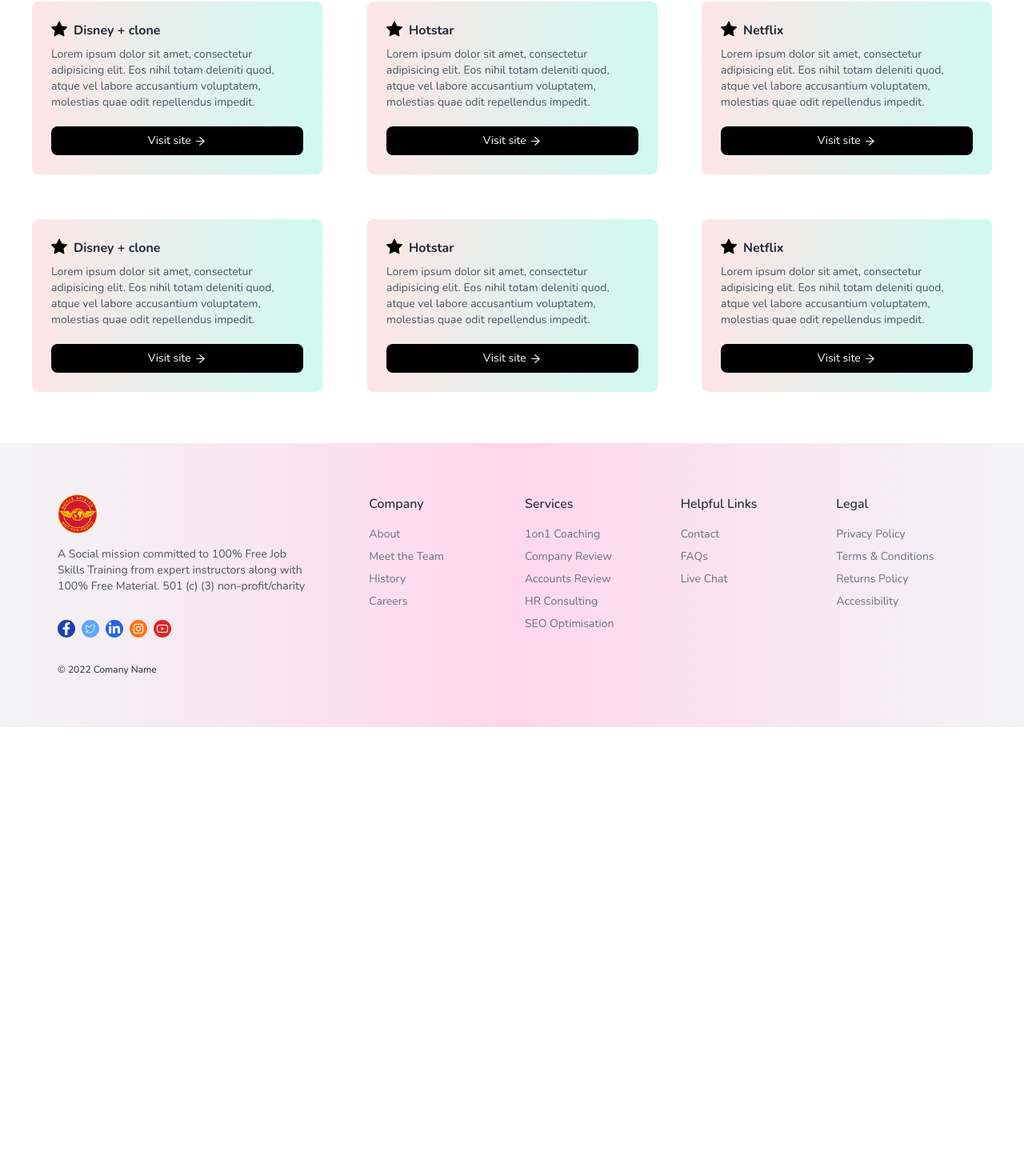
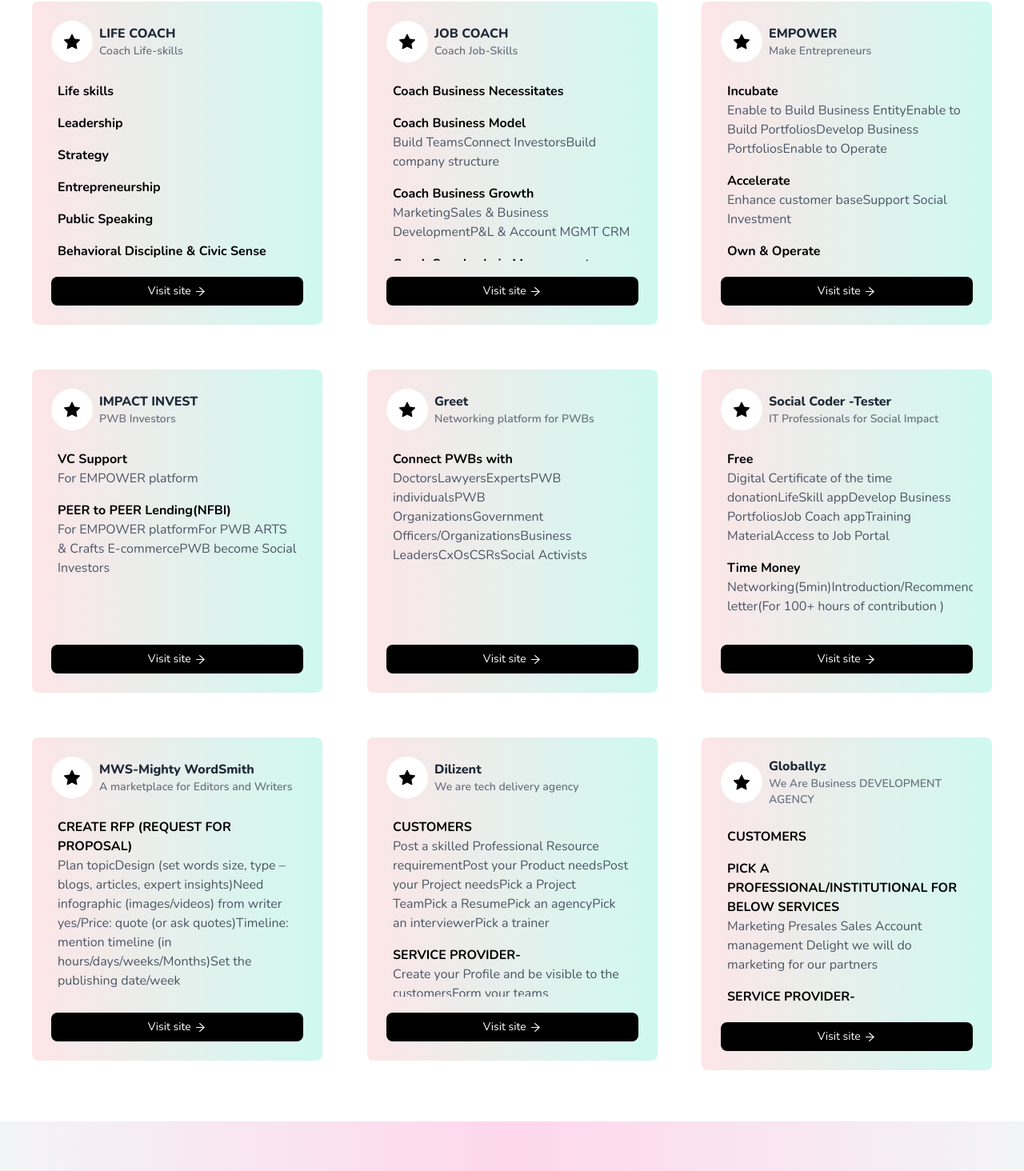
Before and after one commit to Nayanchandrakar/Noble-Spiritz, a Next.js app: page /Platform in a window 1280 px wide. Shown: the part 619-2083 px from the top of the page at 80% size. Before the commit the page ends 1528 px from the top, so only its background shows below. Built offline with nearby package versions, Linux system fonts and the light colour scheme.

Commit message:
digital platform page updated

```diff
--- a/app/Platform/page.jsx
+++ b/app/Platform/page.jsx
@@ -8,15 +8,22 @@
 import MotionWrapper from '@app/Hoc/MotionWrapper'
 import {BsFillStarFill} from 'react-icons/bs'
 import Image from 'next/image'
+import {PlatformContent} from '@constants/platform.js'
 
-const TiltComponent = ({index,heading,paragraph,href}) => {
+const TiltComponent = ({Heading, SubHeading,Content,index}) => {
+
+    let delay = index * 0.5
+
+    console.log(delay)
+
+    // variants={fadeIn("down", "spring", delay, 0.75)}
+
     return(
         <>
-          <motion.div variants={fadeIn("down", "spring", index * 0.5, 0.75)}>
+          <motion.div >
             <Tilt
-                key={`mainkey234${index}`}
                 perspective={500}
-                className="flex justify-center items-center  flex-col overflow-hidden parallax-effect  "
+                className="flex justify-center items-center flex-col overflow-hidden parallax-effect  "
             >
                 <div
                     options={{
@@ -26,39 +33,79 @@
                     }}
                     className="w-full
                     rounded-lg
-                    h-fit
                     flex
                     bg-rose-green
                     flex-col
                     gap-2
-                    p-6"
+                    p-6
+                    h-fit
+                    "
                 >
 
             <span
               className='
               text-gray-800
-              font-bold
+              font-extrabold
               text-left
               flex
+              items-center
               flex-row
               gap-2
           '>
+            <span className="w-fit h-fit bg-white rounded-full p-4">
                 <BsFillStarFill
                     size={20}
                     color='black'
                 />
-               {heading}
             </span>
+
+               <span className=''>
+                {Heading}
                 <p
                     className="
                     text-sm
-                  text-gray-600
-                  text-left
+                        text-gray-500
+                        font-semibold
                         ">
-                  {paragraph}
+                    {SubHeading}
                 </p>
+               </span>
+          </span>
+
+
+
+
+              <div className="overflow-auto h-[15rem] p-2 remove_scrollbar">
+
+                                 {Content && Content?.map(para =>{
+                                     return(
+                                    <div
+                                        className="
+                                            flex
+                                            flex-col
+                                            gap-0
+                                            py-2
+                                        "
+                                    >
+                                    <span
+                                        className="
+                                           text-base
+                                           font-bold
+                                           text-black
+
+                                       ">
+                                           {para?.heading}
+                                    </span>
+                                    <p className="text-gray-600 text-base">
+                                    {para?.para  || null}
+                                 </p>
+                                 </div>)
+                                 })}
+                            </div>
+
+
           <Link
-          href={href}
+          href={'/'}
           className='
               bg-black
               p-2
@@ -80,6 +127,7 @@
               color='white'
           />
         </Link>
+
                 </div>
             </Tilt>
         </motion.div>
@@ -90,14 +138,7 @@
 
 const Platform = () => {
 
-    const platformContent = [
-        { heading:'Disney + clone' , paragraph:'Lorem ipsum dolor sit amet, consectetur adipisicing elit. Eos nihil totam deleniti quod, atque vel labore accusantium voluptatem, molestias quae odit repellendus impedit.' , href:'/' },
-        { heading:'Hotstar' , paragraph:'Lorem ipsum dolor sit amet, consectetur adipisicing elit. Eos nihil totam deleniti quod, atque vel labore accusantium voluptatem, molestias quae odit repellendus impedit.' , href:'/' },
-        { heading:'Netflix' , paragraph:'Lorem ipsum dolor sit amet, consectetur adipisicing elit. Eos nihil totam deleniti quod, atque vel labore accusantium voluptatem, molestias quae odit repellendus impedit.' , href:'/' },
-        { heading:'Disney + clone' , paragraph:'Lorem ipsum dolor sit amet, consectetur adipisicing elit. Eos nihil totam deleniti quod, atque vel labore accusantium voluptatem, molestias quae odit repellendus impedit.' , href:'/' },
-        { heading:'Hotstar' , paragraph:'Lorem ipsum dolor sit amet, consectetur adipisicing elit. Eos nihil totam deleniti quod, atque vel labore accusantium voluptatem, molestias quae odit repellendus impedit.' , href:'/' },
-        { heading:'Netflix' , paragraph:'Lorem ipsum dolor sit amet, consectetur adipisicing elit. Eos nihil totam deleniti quod, atque vel labore accusantium voluptatem, molestias quae odit repellendus impedit.' , href:'/' },
-    ]
+
 
     return(
         <section
@@ -156,11 +197,11 @@
             gap-14
             my-16
             ">
-                {platformContent?.map((elem,index) => {
+                {PlatformContent?.map((elem,index) => {
                     return(
                         <TiltComponent
                             {...elem}
-                            key={`temp${index}`}
+                            key={elem?.id}
                             index={index}
                         />
                     )
--- /dev/null
+++ b/constants/platform.js
@@ -0,0 +1,204 @@
+export const PlatformContent = [
+    {
+        id:32424,
+        Heading:'LIFE COACH',
+        SubHeading:'Coach Life-skills',
+        Content:[
+            {id:546456,heading:'Life skills',para:null},
+            {id:7456456,heading:'Leadership',para:null},
+            {id:345636,heading:'Strategy',para:null},
+            {id:45674563,heading:'Entrepreneurship',para:null},
+            {id:7457457,heading:'Public Speaking',para:null},
+            {id:252357,heading:'Behavioral Discipline & Civic Sense',para:null},
+            {id:4745747,heading:'E-commerce for PWB products',para:null},
+        ]
+    },
+    {
+        id:2345235,
+        Heading:'JOB COACH',
+        SubHeading:'Coach Job-Skills',
+        Content:[
+            {id:3456345,heading:'Coach Business Necessitates',para:null},
+            {id:346346345,heading:'Coach Business Model',para:['Build Teams' , 'Connect Investors' ,'Build company structure']},
+            {id:46574567,heading:'Coach Business Growth',para:[' Marketing' , 'Sales & Business Development', 'P&L & Account MGMT CRM']},
+            {id:563456,heading:'Coach Supply chain Management',para:['Supplier Management', 'Services Development (SRM)', 'Quality Management']},
+            {id:73456,heading:'COACH ARTS & Crafts',para:null}
+        ]
+    },
+    {
+        id:3463463,
+        Heading:'EMPOWER',
+        SubHeading:'Make Entrepreneurs',
+        Content:[
+            {id:34634634,heading:'Incubate',para:[
+                'Enable to Build Business Entity',
+                'Enable to Build Portfolios',
+                'Develop Business Portfolios',
+                'Enable to Operate',
+            ]},
+            {id:2342535,heading:'Accelerate',para:[
+                'Enhance customer base',
+                'Support Social Investment',
+            ]},
+            {id:234234234,heading:'Own & Operate',para:[
+                'Transition to Independent Ownership',
+                'Support Independent Owner operations'
+            ]}
+        ]
+    },
+    {
+        id:7349257,
+        Heading:'IMPACT INVEST',
+        SubHeading:'PWB Investors',
+        Content:[
+            {id:345345345,heading:'VC Support',para:[
+                'For EMPOWER platform',
+            ]},
+            {id:3242424,heading:'PEER to PEER Lending(NFBI)',para:[
+                'For EMPOWER platform',
+                'For PWB ARTS & Crafts E-commerce',
+                'PWB become Social Investors'
+            ]},
+        ]
+    },
+    {
+        id:3453453,
+        Heading:'Greet',
+        SubHeading:'Networking platform for PWBs',
+        Content:[
+            {id:34234,heading:'Connect PWBs with',para:[
+                'Doctors',
+                'Lawyers',
+                'Experts',
+                'PWB individuals',
+                'PWB Organizations',
+                'Government Officers/Organizations',
+                'Business Leaders',
+                'CxOs',
+                'CSRs',
+                'Social Activists',
+            ]}
+        ]
+    },
+    {
+        id:789475,
+        Heading:'Social Coder -Tester',
+        SubHeading:'IT Professionals for Social Impact',
+        Content:[
+            {id:6345345,heading:'Free',para:[
+                'Digital Certificate of the time donation',
+                'LifeSkill app',
+                'Develop Business Portfolios',
+                'Job Coach app',
+                'Training Material',
+                'Access to Job Portal',
+            ]},
+            {id:4353453,heading:'Time Money',para:[
+                'Networking(5min)',
+                'Introduction/Recommendation(10min)',
+                'Experience letter(For 100+ hours of contribution )',
+            ]},
+            {id:346346,heading:'Money',para:[
+               ' Vouchers/Gifts($5 worth = 60min)',
+               ' Money payment($5/hour)',
+            ]},
+            {id:790795,heading:'Fees applicable',para:[
+                'Connecting with Trainer(5min per trainer and Trainer fee applicable)',
+                'Connect with Interviewer(10min per interviewer job/mock) (Interviewer fee applicable)',
+            ]}
+        ]
+    },
+    {
+        id:684648453,
+        Heading:'MWS-Mighty WordSmith',
+        SubHeading:'A marketplace for Editors and Writers',
+        Content:[
+            {id:689684623,heading:'CREATE RFP (REQUEST FOR PROPOSAL)',para:[
+                'Plan topic',
+                'Design (set words size, type – blogs, articles, expert insights)',
+                'Need infographic (images/videos) from writer yes/',
+                'Price: quote (or ask quotes)',
+                'Timeline: mention timeline (in hours/days/weeks/Months)',
+                'Set the publishing date/week',
+            ]},
+            {id:79734957,heading:'RELEASE RFP',para:[
+                'Choose special writer or broadcast your request',
+                'RECIEVE acknowledgement ‘accepted & quotation’ from writers',
+                'GIVE GO – AHEAD to writers',
+                'FOLLOW-UP with writers',
+            ]},
+            {id:345345,heading:'REVIEW',para:[
+                'For grammar, tone, ethical issues, legal issues, crisp & clarity (check boxes)'
+            ]},
+            {id:7974597,heading:'REQUEST REVISION',para:[
+                'Review request with comments & check boxes, Revision Log'
+            ]},
+            {id:79794735,heading:'APPROVE',para:[
+                'The writer gets notification (email, chat) to writers'
+            ]},
+            {id:97979797,heading:'PAY',para:[
+                'Content & Send notification to Admin to pay the Writer,'
+            ]}
+        ]
+    },
+    {
+        id:79796734,
+        Heading:'Dilizent',
+        SubHeading:'We are tech delivery agency',
+        Content:[
+            {id:3453462346,heading:'CUSTOMERS',para:[
+                'Post a skilled Professional Resource requirement',
+                'Post your Product needs',
+                'Post your Project needs',
+                'Pick a Project Team',
+                'Pick a Resume',
+                'Pick an agency',
+                'Pick an interviewer',
+                'Pick a trainer',
+            ]},
+            {id:979795746,heading:'SERVICE PROVIDER-',para:[
+                'Create your Profile and be visible to the customers',
+                'Form your teams',
+            ]},
+            {id:797894734,heading:'SERVICE PROVIDER-TRAINERS',para:[
+                'Create your Profile and be visible to the customers'
+            ]},
+            {id:79793475,heading:'SERVICE PROVIDER-INTERVIEWERS',para:[
+                'Create your Profile'
+            ]},
+            {id:79789435,heading:'SERVICE PROVIDER-AGENCY',para:[
+                'Create your profile we will do marketing of your business'
+            ]}
+        ]
+    },
+    {
+        id:978348905,
+        Heading:'Globallyz',
+        SubHeading:'We Are Business DEVELOPMENT AGENCY',
+        Content:[
+            {id:7979457,heading:'CUSTOMERS',para:null},
+            {id:7979475,heading:'PICK A PROFESSIONAL/INSTITUTIONAL FOR BELOW SERVICES',para:[
+               ' Marketing',
+               ' Presales',
+               ' Sales',
+               ' Account management',
+               ' Delight',
+               ' we will do marketing for our partners',
+            ]},
+            {id:9797947,heading:'SERVICE PROVIDER-PROFESSIONALS/INSTITUTIONAL',para:[
+                'Create your Profile and be visible to the customers',
+                'Form your teams',
+            ]},
+            {id:8088089084,heading:'SERVICE PROVIDER-TRAINERS',para:[
+               'Create your Profile and be visible to the customers'
+            ]},
+            {id:78907967972846,heading:'SERVICE PROVIDER-INTERVIEWERS',para:[
+                'Create your Profile'
+            ]},
+            {id:9795734953,heading:'SERVICE PROVIDER-AGENCY',para:[
+                'Create your profile we will do marketing of your business'
+            ]}
+        ]
+    },
+
+]
--- a/style/globals.css
+++ b/style/globals.css
@@ -7,6 +7,9 @@
     scroll-behavior: smooth;
 }
 
+.remove_scrollbar::-webkit-scrollbar{
+  display: none;
+}
 
 .parallax-effect {
     transform-style: preserve-3d;
```
Lines whose indentation alone changed are shown as unchanged.
